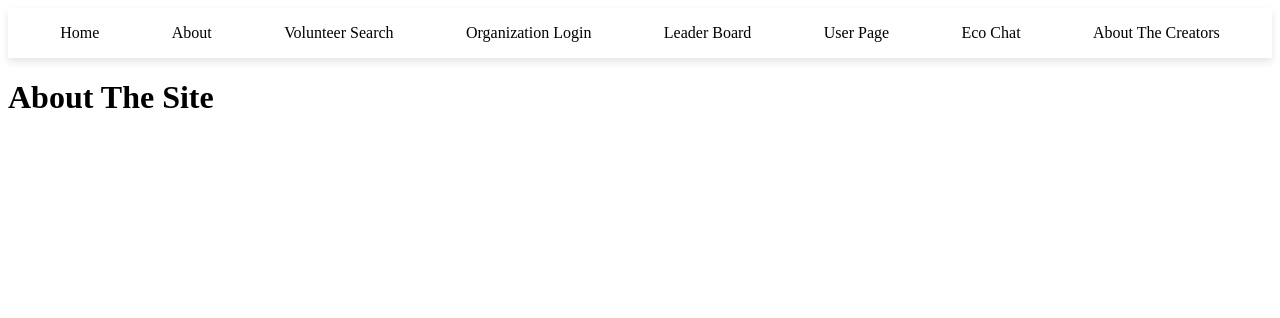
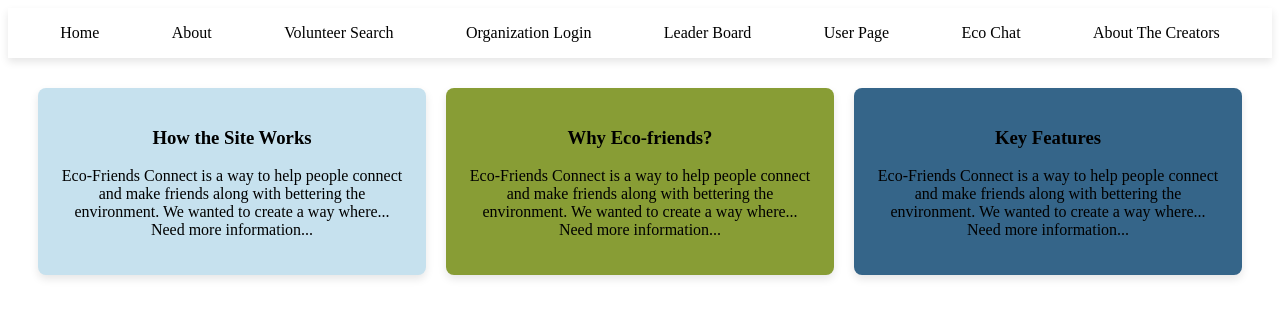
Before and after one commit to Eco-Friends-Connect/Eco-Friends, a React (Vite) app: page /about in a window 1280 px wide. Shown: the top 318 px of the page. Built offline with nearby package versions, Linux system fonts and the light colour scheme.

Commit message:
About the site Body with text boxes

```diff
--- a/package.json
+++ b/package.json
@@ -12,8 +12,8 @@
   "dependencies": {
     "react": "^18.2.0",
     "react-dom": "^18.2.0",
-    "sass": "^1.77.8",
-    "react-router-dom": "^6.24.1"
+    "react-router-dom": "^6.24.1",
+    "sass": "^1.77.8"
   },
   "devDependencies": {
     "@types/react": "^18.2.66",
--- /dev/null
+++ b/src/component/AboutTheSiteText.module.scss
@@ -0,0 +1,26 @@
+.about-body {
+    display: flex;
+    justify-content: space-around;
+    margin: 20px;
+}
+
+.about-section {
+    flex: 1;
+    margin: 10px;
+    padding: 20px;
+    box-shadow: 0 4px 8px rgba(0, 0, 0, 0.1);
+    border-radius: 8px;
+    text-align: center;
+}
+
+.about-section:nth-child(1) {
+    background-color: #C6E1EE;
+}
+
+.about-section:nth-child(2) {
+    background-color: #889D35;
+}
+
+.about-section:nth-child(3) {
+    background-color: #356589;
+}
--- /dev/null
+++ b/src/component/AbouttheSiteText.jsx
@@ -0,0 +1,48 @@
+const CRLF = '\r\n';
+import styles from "./AboutTheSiteText.module.scss";
+
+const HowTheSiteWorks = {
+    title: "How the Site Works",
+    content: "Eco-Friends Connect is a way to help people connect and make friends along with bettering the environment." + CRLF + "We wanted to create a way where... Need more information..."
+};
+
+const WhyEcoFriends = {
+    title: "Why Eco-friends?",
+    content: "Eco-Friends Connect is a way to help people connect and make friends along with bettering the environment." + CRLF + "We wanted to create a way where... Need more information..."
+};
+
+const KeyFeatures = {
+    title: "Key Features",
+    content: "Eco-Friends Connect is a way to help people connect and make friends along with bettering the environment." + CRLF + "We wanted to create a way where... Need more information..."
+};
+
+function AboutTextBox({ title, content }) {
+    return (
+        <div>
+            <h3>{title}</h3>
+            <p>{content}</p>
+        </div>
+    );
+}
+
+function AboutBody({ sections }) {
+    return (
+        <div className={styles['about-body']}>
+            {sections.map((section, index) => (
+                <div key={index} className={styles['about-section']}>
+                    <AboutTextBox title={section.title} content={section.content} />
+                </div>
+            ))}
+        </div>
+    );
+}
+
+export function AboutPage() {
+    const sections = [HowTheSiteWorks, WhyEcoFriends, KeyFeatures];
+
+    return (
+        <div>
+            <AboutBody sections={sections} />
+        </div>
+    );
+}
--- a/src/pages/AboutTheSite.jsx
+++ b/src/pages/AboutTheSite.jsx
@@ -1,8 +1,11 @@
+import { AboutPage } from '../component/AbouttheSiteText';
+
+
 export default function About(){
     return(
-        <h1>
-            About The Site
-        </h1>
+        <div>
+            <AboutPage />
+        </div>
 
 
     )
```
